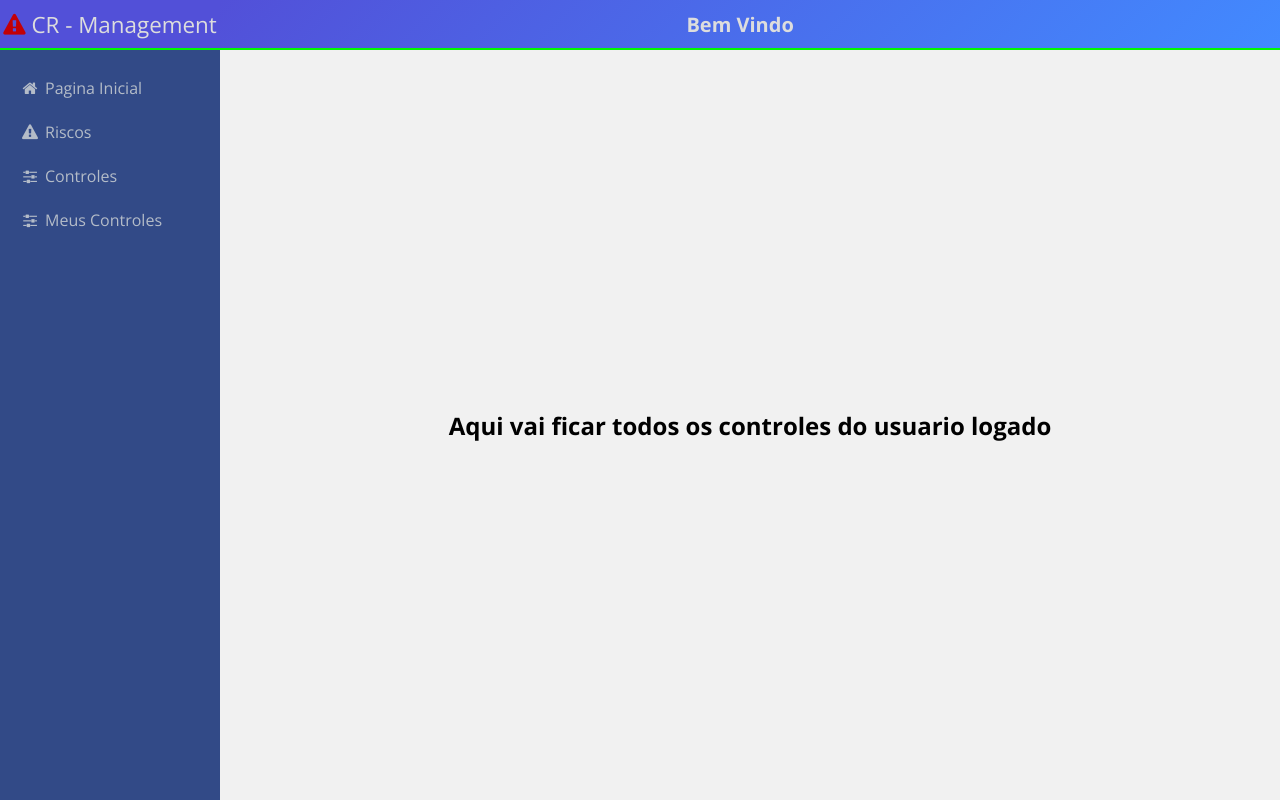
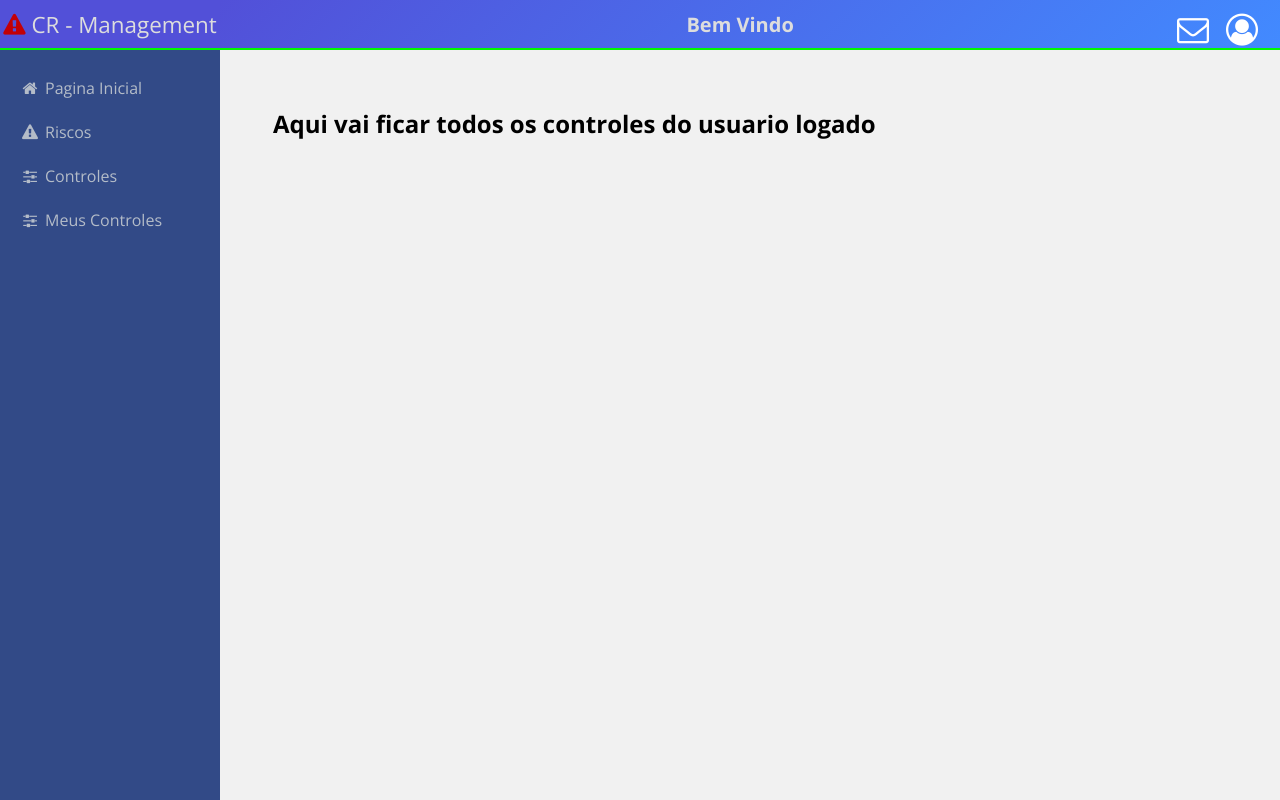
Before and after one commit to DaviLucas-dev/CR-Management, a React (Create React App) app: page /PgMeusControles in a window 1280 px wide. Built offline with nearby package versions, Linux system fonts and the light colour scheme.

Commit message:
Alteração de 3 telas

```diff
--- a/src/components/telas/PaginaControles/PgControles.jsx
+++ b/src/components/telas/PaginaControles/PgControles.jsx
@@ -1,4 +1,5 @@
 import React, { useState } from 'react';
+import { BotaoPerfilUsuario, BotaoNotifiUsuario, BotaoUserMenu } from '../../shared/template/Botoes';
 
 const PgControles = props => {
 
@@ -19,7 +20,14 @@ const PgControles = props => {
     }
 
     return (
-        <h2>Aqui vai ficar todos os controles da divisao</h2>
+
+        <div style={{ width: "90%", height: "90%", backgroundColor:""}}>
+
+            <BotaoUserMenu> <BotaoNotifiUsuario><i class="fa fa-envelope-o fa-2x" aria-hidden="true"></i></BotaoNotifiUsuario><BotaoPerfilUsuario><i class="fa fa-user-circle-o fa-2x" aria-hidden="true" ></i></BotaoPerfilUsuario></BotaoUserMenu>
+            <h2>Aqui vai ficar todos os controles da divisao</h2>
+
+        </div>
+
     )
 }
 
--- a/src/components/telas/PaginaInicial/PgInicial.jsx
+++ b/src/components/telas/PaginaInicial/PgInicial.jsx
@@ -1,5 +1,5 @@
 import React, { useState } from 'react';
-import { BotaoControlesAtualizados, BotaoControlesAtualizar, BotaoControlesAtrasados } from '../../shared/template/Botoes';
+import { BotaoPerfilUsuario, BotaoNotifiUsuario, BotaoUserMenu, BotaoControlesAtualizados, BotaoControlesAtualizar, BotaoControlesAtrasados } from '../../shared/template/Botoes';
 
 const PgInicial = (props) => {
 
@@ -21,6 +21,8 @@ const PgInicial = (props) => {
 
     return (
         <div style={{ width: "90%", height: "90%", backgroundColor:""}}>
+
+        <BotaoUserMenu> <BotaoNotifiUsuario><i class="fa fa-envelope-o fa-2x" aria-hidden="true"></i></BotaoNotifiUsuario><BotaoPerfilUsuario><i class="fa fa-user-circle-o fa-2x" aria-hidden="true" ></i></BotaoPerfilUsuario></BotaoUserMenu>
 
             <div id="CardsControles" style={{ width: "100%", height: "27%", backgroundColor:"", display: "flex"}}>
 
--- a/src/components/telas/PaginaMeusControles/PgMeusControles.jsx
+++ b/src/components/telas/PaginaMeusControles/PgMeusControles.jsx
@@ -1,4 +1,5 @@
 import React, { useState } from 'react';
+import { BotaoPerfilUsuario, BotaoNotifiUsuario, BotaoUserMenu } from '../../shared/template/Botoes';
 
 const PgMeusControles = props => {
 
@@ -19,7 +20,14 @@ const PgMeusControles = props => {
     }
 
     return (
-        <h2>Aqui vai ficar todos os controles do usuario logado</h2>
+
+        <div style={{ width: "90%", height: "90%", backgroundColor:""}}>
+
+            <BotaoUserMenu> <BotaoNotifiUsuario><i class="fa fa-envelope-o fa-2x" aria-hidden="true"></i></BotaoNotifiUsuario><BotaoPerfilUsuario><i class="fa fa-user-circle-o fa-2x" aria-hidden="true" ></i></BotaoPerfilUsuario></BotaoUserMenu>
+            <h2>Aqui vai ficar todos os controles do usuario logado</h2>
+
+        </div>
+
     )
 }
 
```
